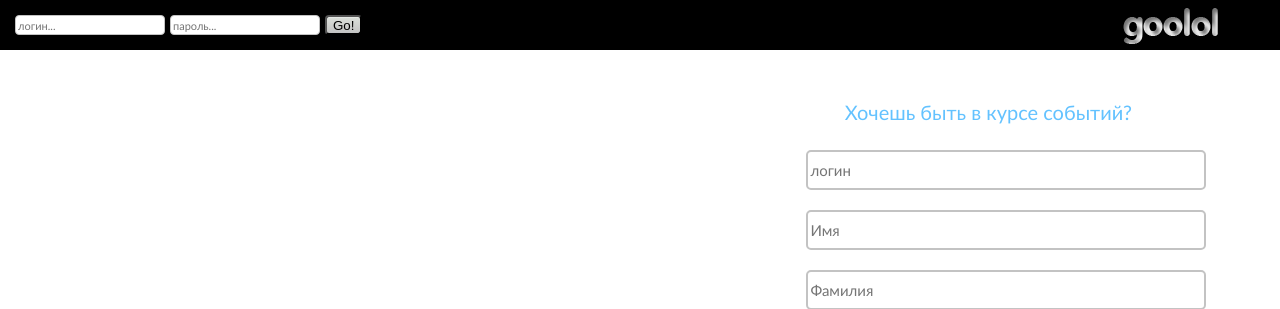
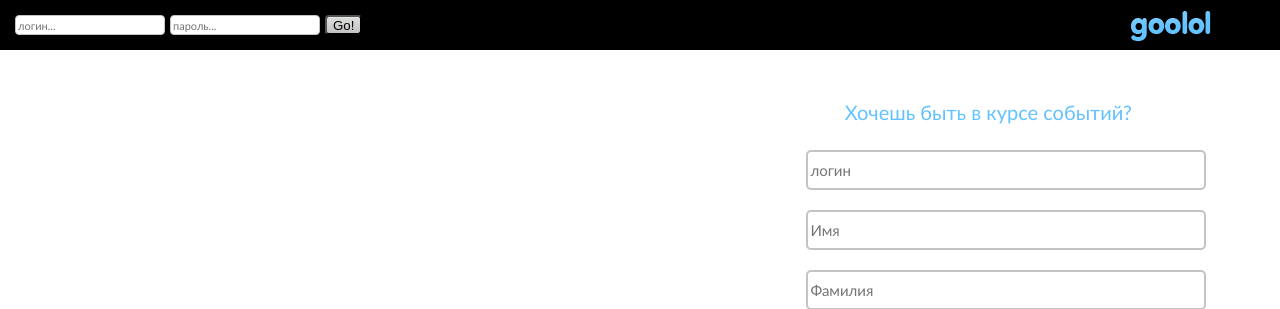
Before and after one commit to goolol/goolol, a PHP site: page / in a window 1280 px wide. Shown: the top 309 px of the page. Run offline with PHP 8.4, Linux system fonts and the light colour scheme.

Commit message:
поменял логотип, как тебе? =)...мне качевство не нравиться

```diff
--- a/css/ipanel.css
+++ b/css/ipanel.css
@@ -7,9 +7,10 @@ body {
 #ipanel{
     height:50px;
     background-color:#000000;
-    background-image:url('../pic/goolol8.png');
+    background-image:url('../pic/g3.png');
     background-repeat: no-repeat;
     background-position: 95%;
+
 }
 
 #loginpass{
--- a/index.html
+++ b/index.html
@@ -14,10 +14,12 @@
 
 <body>
 <div id="ipanel">
+
 <form>
 <input id="loginpass" type="text" name="login" placeholder="логин..."><input id="loginpass" type="password" name="pass" placeholder="пароль...">
 <input id="go" type="submit" name="go" value="Go!">
 </form>
+<div id="pic"></div>
 </div>
 
 <span id="vopros">Хочешь быть в курсе событий?</span>
```
Also changed, not shown: pic/g1.png (added), pic/g2.png (added), pic/g3.png (added), pic/g4.png (added), pic/goolol1.png (added), pic/goolol10.png (added), pic/goolol11.png (added), pic/goolol2.png (added), pic/goolol3.jpg (added), pic/goolol4.jpg (added), pic/goolol9.png (added).
